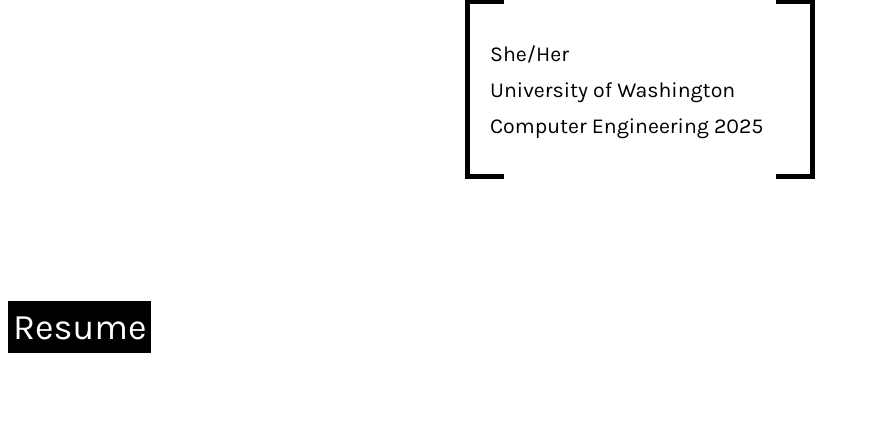
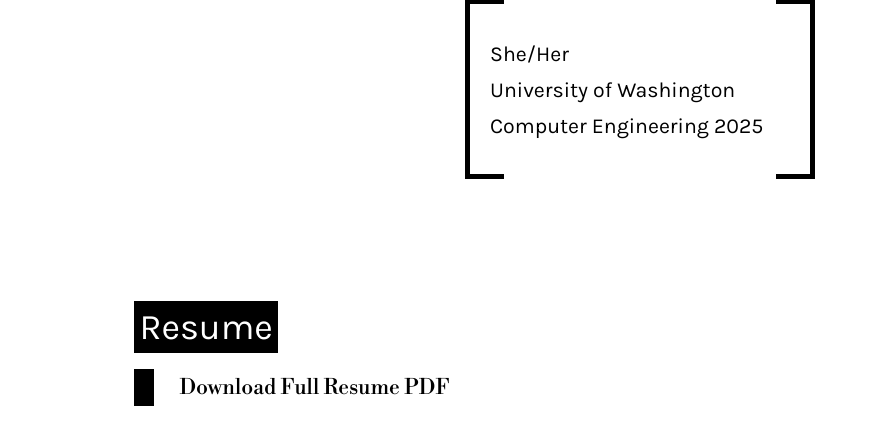
Before and after one commit to mv103/personal, a PHP site: page / in a window 1280 px wide. Shown: the part 1395-1822 px from the top of the page, without its empty margins (0-870 px from the left). Before the commit the page ends 1748 px from the top, so only its background shows below. Run offline with PHP 8.4, Linux system fonts and the light colour scheme.

Commit message:
resume section made

```diff
--- a/index.css
+++ b/index.css
@@ -75,7 +75,6 @@
   text-align: left;
   margin-left: auto;
   margin-right: auto;
-  margin-bottom: 10%;
   padding: 20px;
   width: 300px;
 
@@ -115,6 +114,10 @@
   line-height: 15px;
 }
 
+.spacer{
+  margin-bottom: 10%;
+}
+
 #resume-text h1 {
   display: inline;
   font-family: 'Karla', sans-serif;
@@ -125,6 +128,34 @@
   padding: 5px;
 }
 
+#resume-text p {
+  font-family: 'Libre Bodoni', serif;
+  font-size: 16pt;
+  color: black;
+  text-transform: capitalize;
+  border-left: 20px solid black;
+  padding: 5px;
+  padding-left: 25px;
+}
+
+#resume-text p a {
+  text-decoration: none;
+  color: black;
+}
+
+#resume-text p a:visited {
+  text-decoration: none;
+  color: black;
+}
+
+#resume-text p a:hover {
+  text-decoration: underline;
+  text-decoration-color: #FF5F1A;
+}
+
+#resume-text {
+  margin-left: 10%;
+}
 
 /* for download resume on hover
  * border: 1px solid #FF5F1A;
--- a/index.html
+++ b/index.html
@@ -42,9 +42,11 @@
         <p>Computer Engineering 2025</p>
       </div>
     </section>
+    <section class="spacer"></section>
     <section id="resume">
       <div id="resume-text">
         <h1>Resume</h1>
+        <p><a href="img/Michelle_Vu.pdf">Download full resume PDF</a></p>
       </div>
     </section>
     <!--<section id="projects">
```
Also changed, not shown: 2 other files.
